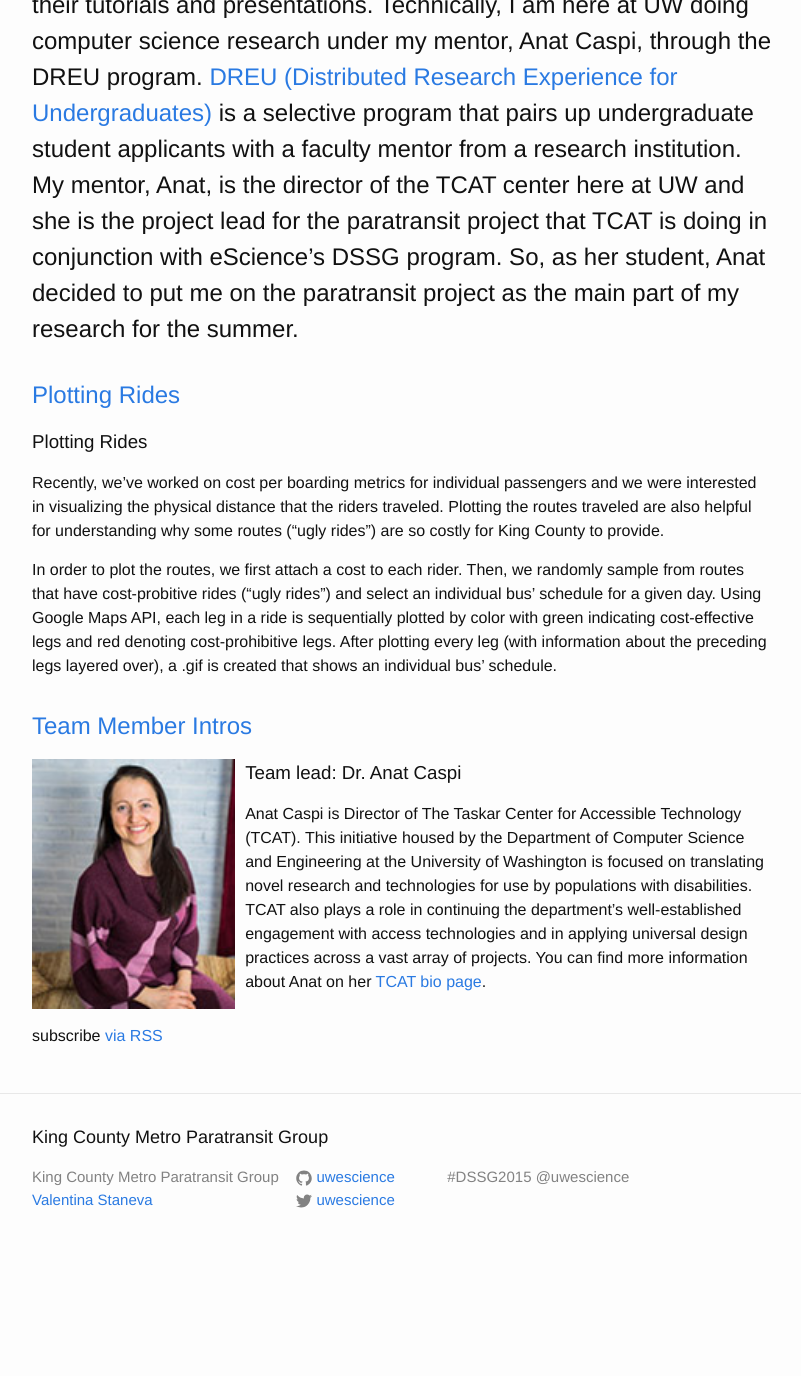
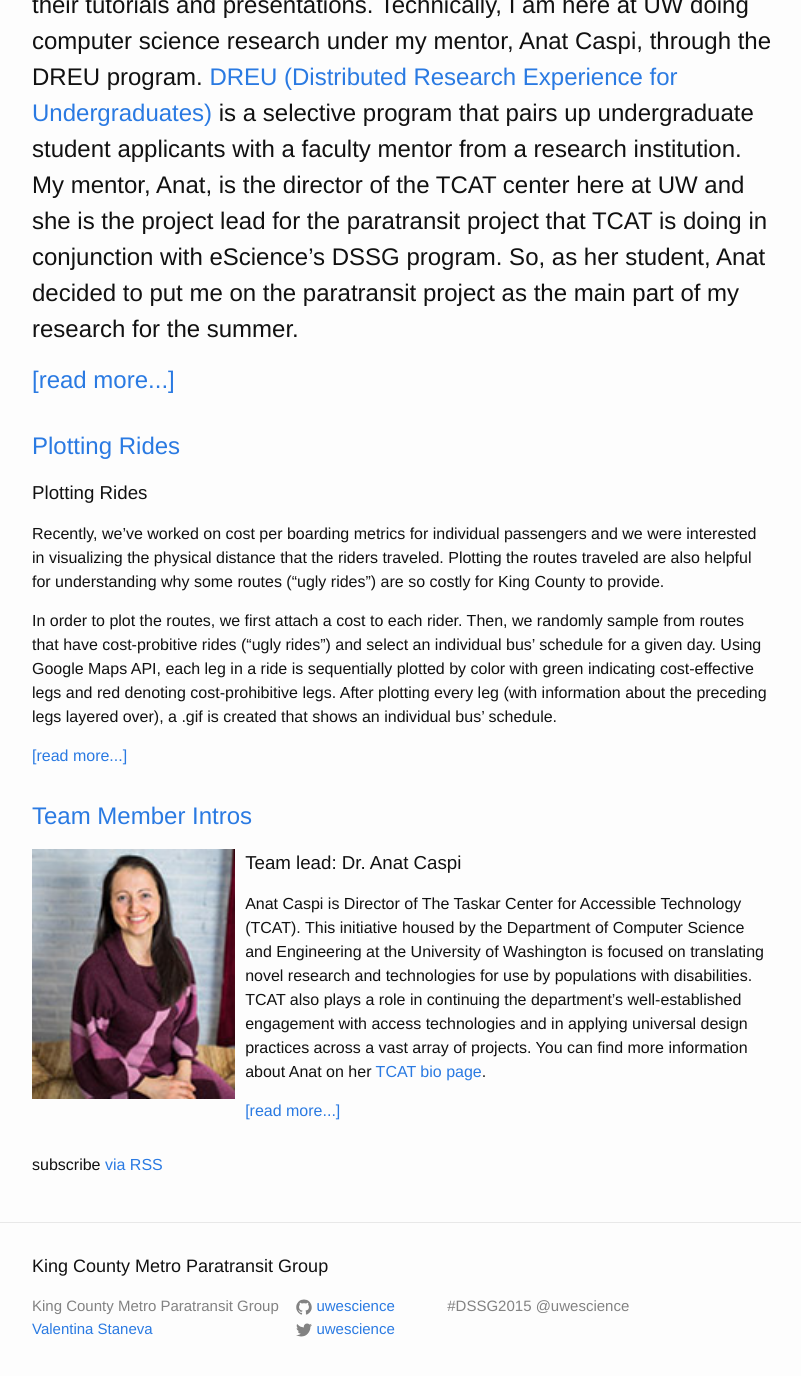
Before and after one commit to DSSG-paratransit/main_repo, a Jekyll site: the page built from index.md, in a window 1280 px wide and 1400 px high, scrolled down 705 px. Shown: the top 1376 px of the window, without its empty margins (238-1039 px from the left). Built offline with Jekyll 4.4.1, drawn with Linux system fonts in a browser that asks for light colours; before the commit the page ends 1976 px from its top, so only the background shows below that.

Commit message:
take IV.25

```diff
--- a/index.md
+++ b/index.md
@@ -15,7 +15,7 @@
           <!--<p> {{ post.meta }} </p>-->
           <p>  {{ post.excerpt }} </p>
           <p>
-            {% if post.content == {{ post.content }} %}
+            {% if post.content != {{ post.excerpt }} %}
               <a class="post-readmore" href="{{ post.url | prepend: site.baseurl }}">[read more...]</a>
             {% endif %}
           </p>
```
